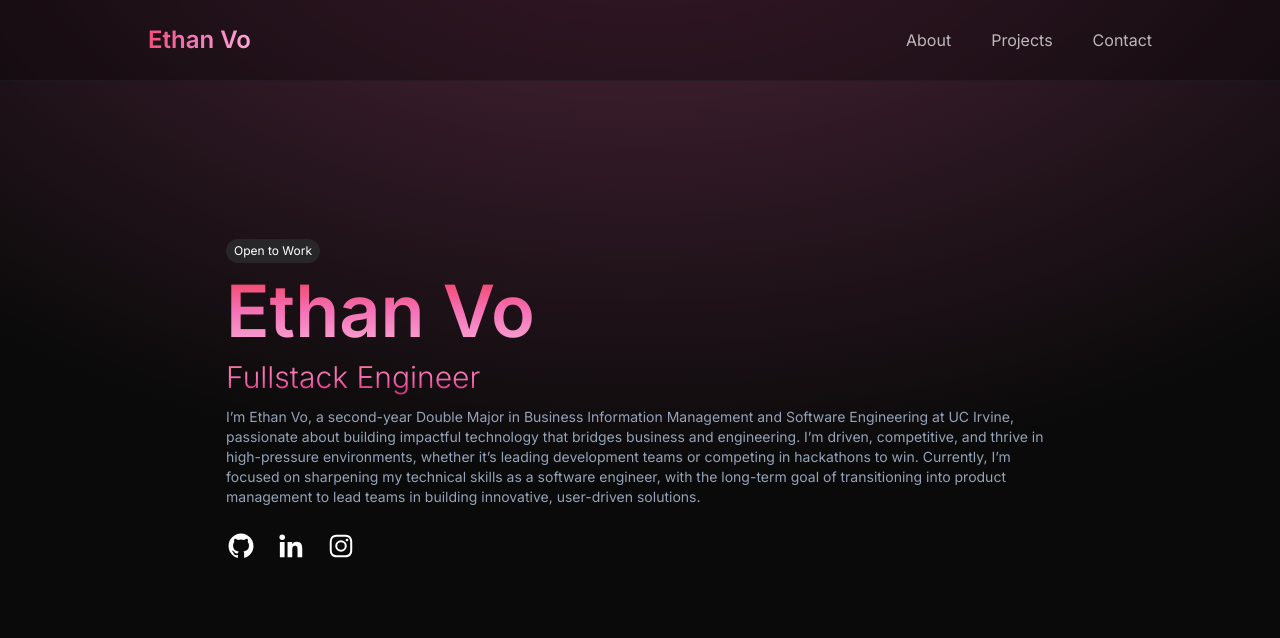
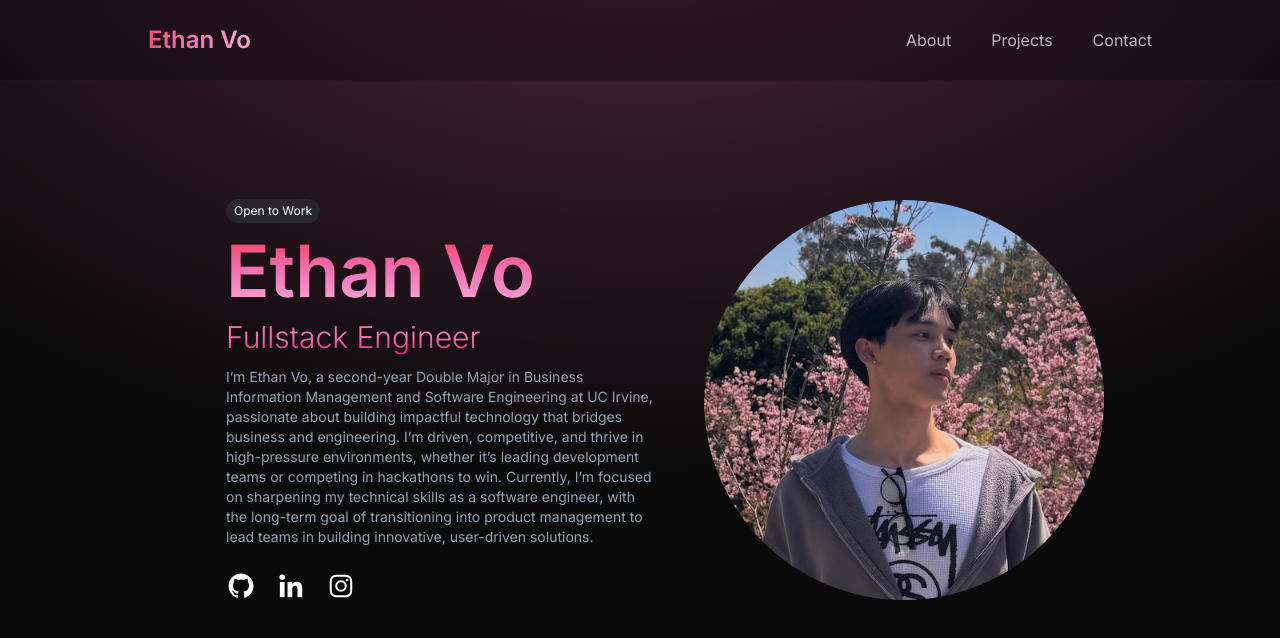
Before and after one commit to ethnvo/portfolio, a React (Vite) app: page / in a window 1280 px wide. Shown: the top 638 px of the page. Built offline with nearby package versions, Linux system fonts and the light colour scheme.

Commit message:
added about

```diff
--- a/src/components/About.jsx
+++ b/src/components/About.jsx
@@ -51,7 +51,12 @@ const About = () => {
                         </a>
                     </div>
                 </motion.div>
-                <img src=''></img>
+
+                <img
+                    src='profileimg2.jpg'
+                    className='w-[300px] md:w-[400px] rounded-full hover:shadow-2xl hover:shadow-pink-500 hover:scale-105 hover:rotate-2 transition-all duration-500'
+                    alt='Profile Picture of Ethan Vo'
+                />
         </motion.div>
     </div>
   )
```
Also changed, not shown: public/profileimg.png (added), public/profileimg2.jpg (added).
